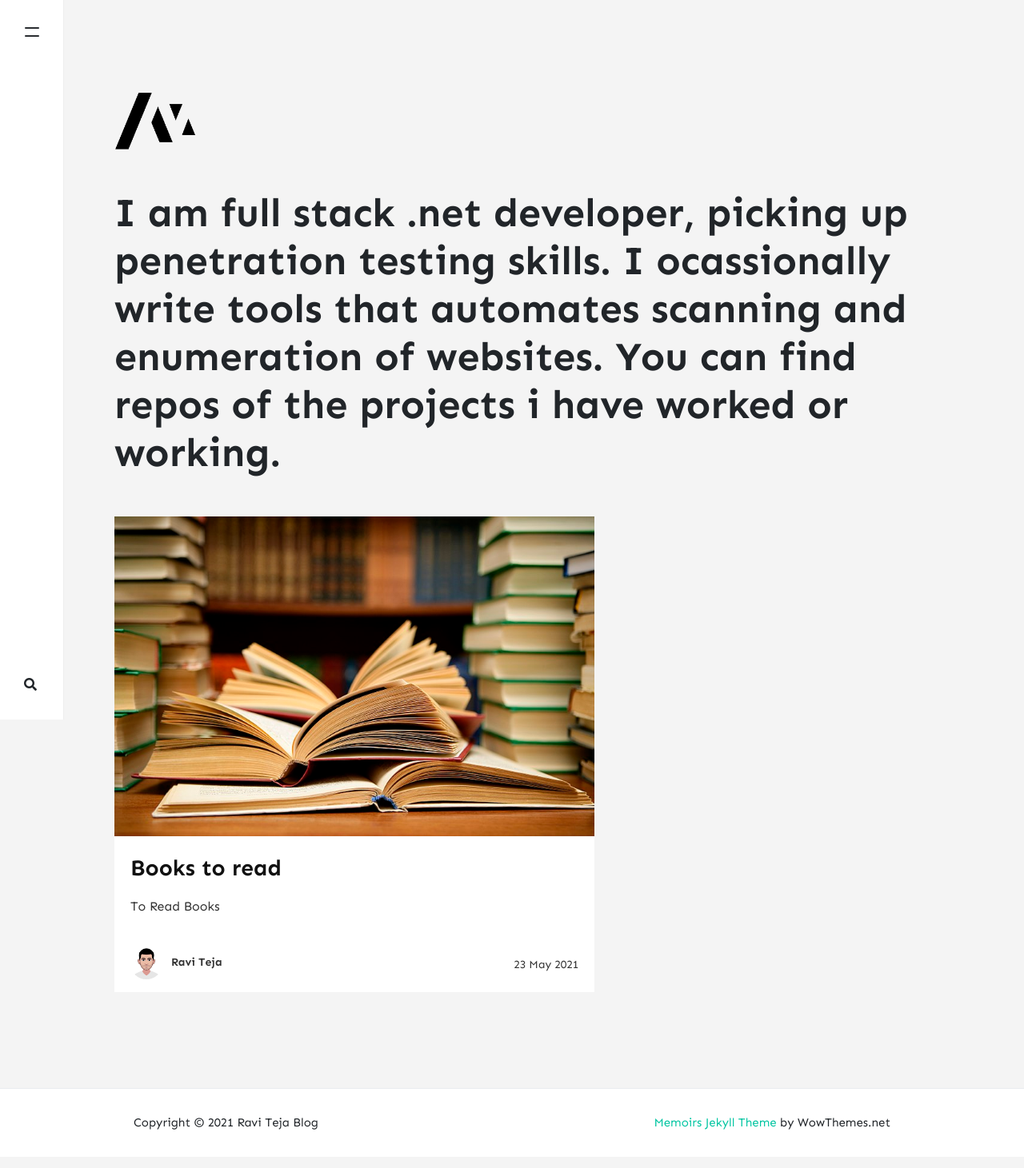
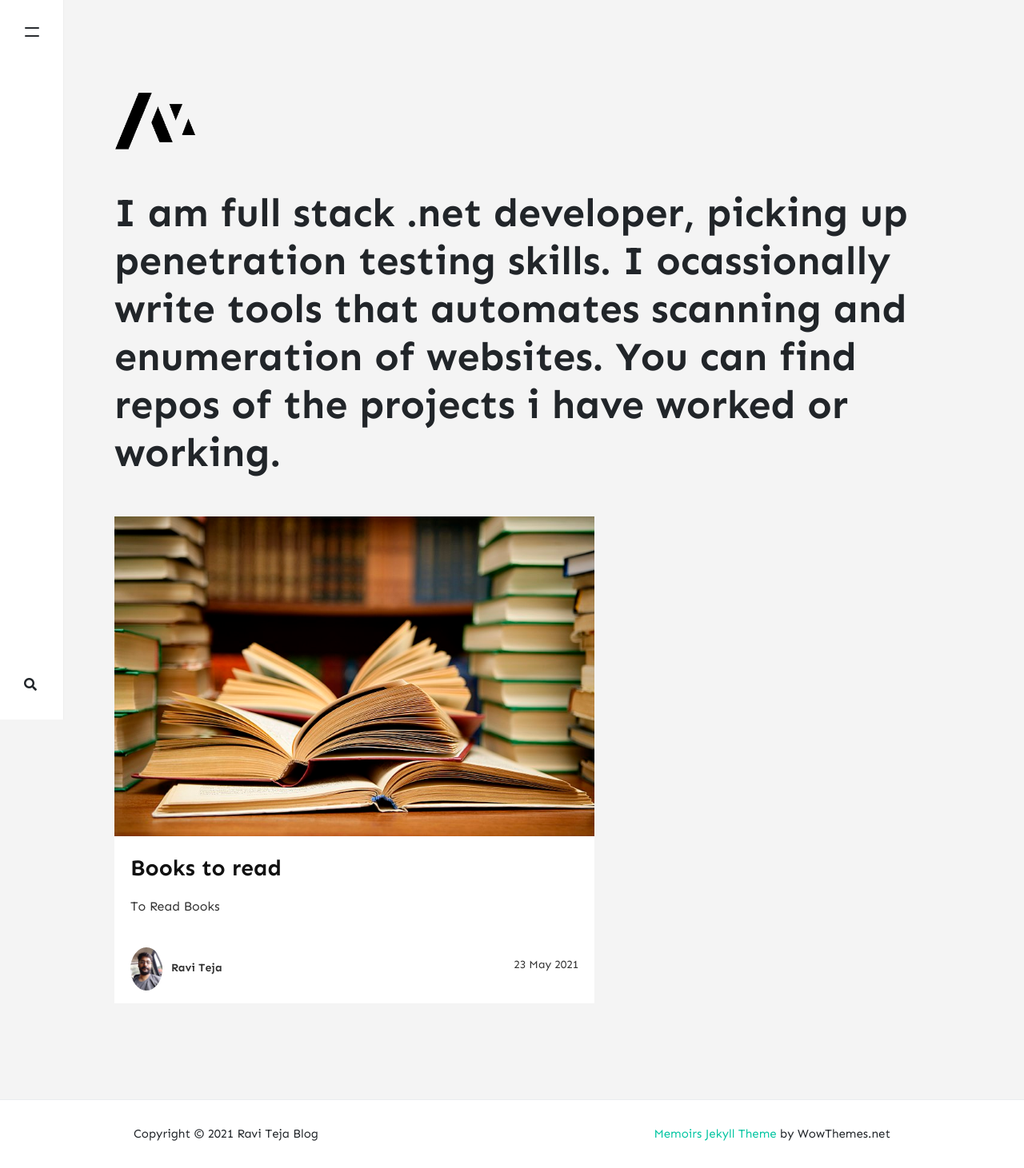
Before and after one commit to kallepalliraviteja/oldblog, a Jekyll site: the page built from index.html, in a window 1280 px wide. Shown: the whole page at 80% size. Built offline with Jekyll 4.4.1, drawn with Linux system fonts in a browser that asks for light colours; nearby versions of some CDN libraries; the list of posts is cut into pages by our own code; comment, search, counter and statistics services are not loaded.

```diff
--- a/_config.yml
+++ b/_config.yml
@@ -17,7 +17,7 @@ authors:
   RaviTeja:
     name: Ravi Teja
     display_name: Ravi Teja
-    avatar: 'assets/images/avatar-sal.png'
+    avatar: 'assets/images/avatar-ravi.jpg'
     email: kallepalliraviteja@gmail.com
     web: https://kallepalliraviteja.github.io
     twitter: https://twitter.com/kraviteja_in
```
